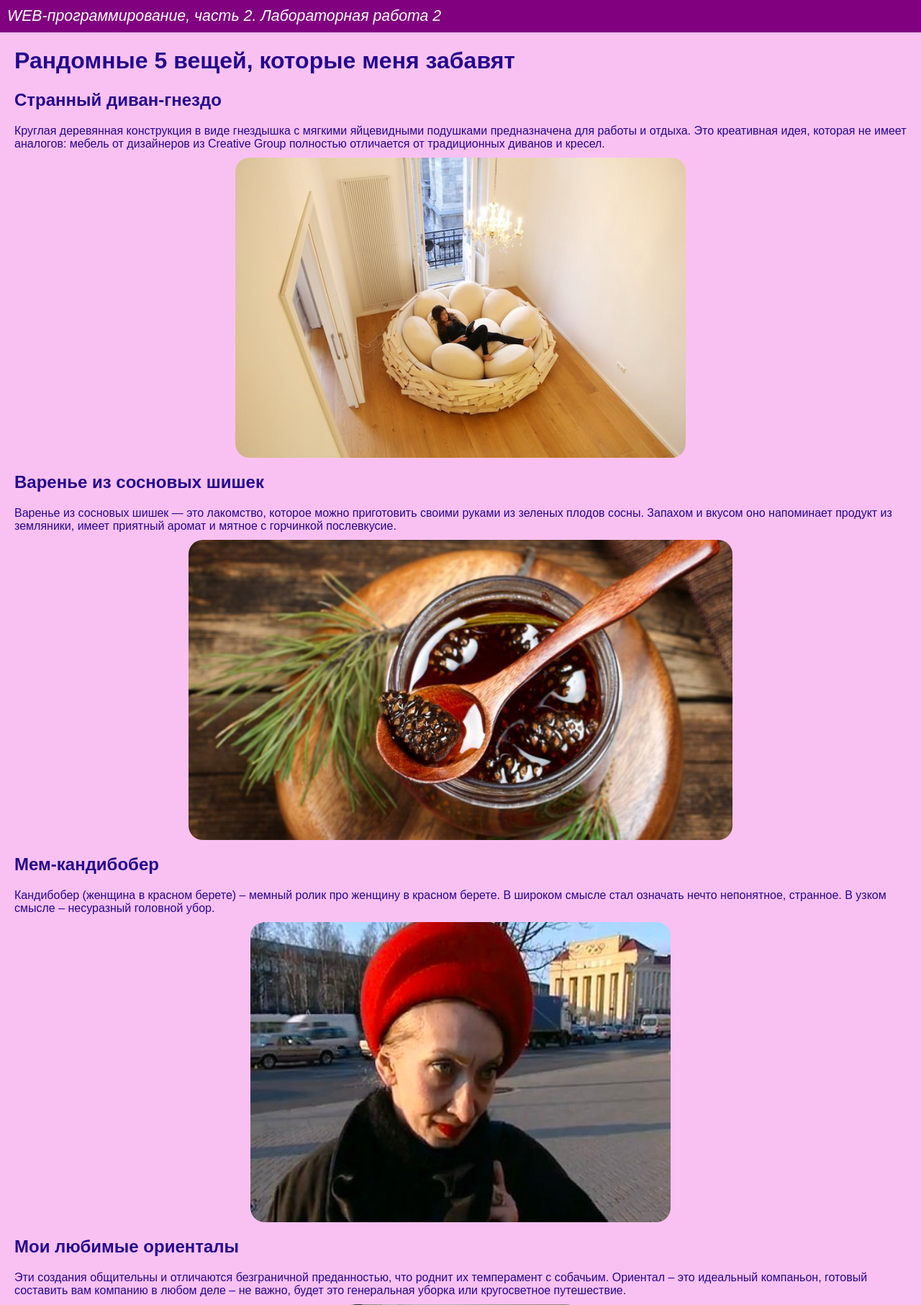
After one commit to hiiamvika/cautious-guide, a Flask app: page /lab2/random in a window 1280 px wide. The commit adds this page. Shown: the top 1813 px of the page at 72% size. Run offline with Flask 3, Linux system fonts and the light colour scheme.

Commit message:
Самостоятельное задание

```diff
--- a/app.py
+++ b/app.py
@@ -4,6 +4,10 @@ app = Flask(__name__)
 @app.route("/lab2")
 def lab2():
     return render_template('lab2.html')
+
+@app.route("/lab2/random")
+def random():
+    return render_template('random.html')
 
 @app.route("/lab2/example")
 def example():
--- a/static/main.css
+++ b/static/main.css
@@ -26,10 +26,6 @@ footer {
     text-align: right;
     margin: 0%;
 }
-h1 {
-    margin: 15px;
-
-}
 p {
     margin: 15px;
 }
--- /dev/null
+++ b/templates/random.html
@@ -0,0 +1,48 @@
+{% extends "base.html" %}
+
+{% block lab %}Лабораторная работа 2{% endblock %}
+
+{% block main %}
+        <h1>Рандомные 5 вещей, которые меня забавят</h1>
+
+        <h2>Странный диван-гнездо</h2>
+        <div>
+            Круглая деревянная конструкция в виде гнездышка с мягкими яйцевидными
+            подушками предназначена для работы и отдыха. Это креативная идея, которая не имеет аналогов:
+            мебель от дизайнеров из Creative Group полностью отличается от традиционных диванов и кресел.
+        </div>
+        <img src="{{url_for('static', filename='divan.jpg')}}">
+
+        <h2>Варенье из сосновых шишек</h2>
+        <div>
+            Варенье из сосновых шишек — это лакомство, которое можно приготовить своими руками из зеленых плодов
+            сосны. Запахом и вкусом оно напоминает продукт из земляники, имеет приятный аромат и мятное с
+            горчинкой послевкусие.
+        </div>
+        <img src="{{url_for('static', filename='varene.jpg')}}">
+
+        <h2>Мем-кандибобер</h2>
+        <div>
+            Кандибобер (женщина в красном берете) – мемный ролик про женщину в красном берете. В широком смысле
+            стал означать нечто непонятное, странное. В узком смысле – несуразный головной убор.
+        </div>
+        <img src="{{url_for('static', filename='kandibober.jpg')}}">
+
+        <h2>Мои любимые ориенталы</h2>
+        <div>
+            Эти создания общительны и отличаются безграничной преданностью, что роднит их темперамент с собачьим.
+            Ориентал – это идеальный компаньон, готовый составить вам компанию в любом деле – не важно, будет
+            это генеральная уборка или кругосветное путешествие.
+        </div>
+        <img src="{{url_for('static', filename='oriental.jpg')}}">
+
+        <h2>Рябина (как она сюда попала)</h2>
+        <div>
+            Рябина – это небольшое дерево из семейства Розовые. Его плоды остаются до поздней осени, иногда даже
+            всю зиму, и служат пищей для птиц. Именно от этого происходит латинское название рябины, которое
+            переводится как «птица» и «привлекать». Плоды рябины использовали в качестве приманки для ловли птиц.
+        </div>
+        <img src="{{url_for('static', filename='ryabina.jpg')}}">
+
+
+{% endblock %}
```
Also changed, not shown: static/divan.jpg (added), static/kandibober.jpg (added), static/oriental.jpg (added), static/ryabina.jpg (added), static/varene.jpg (added).
